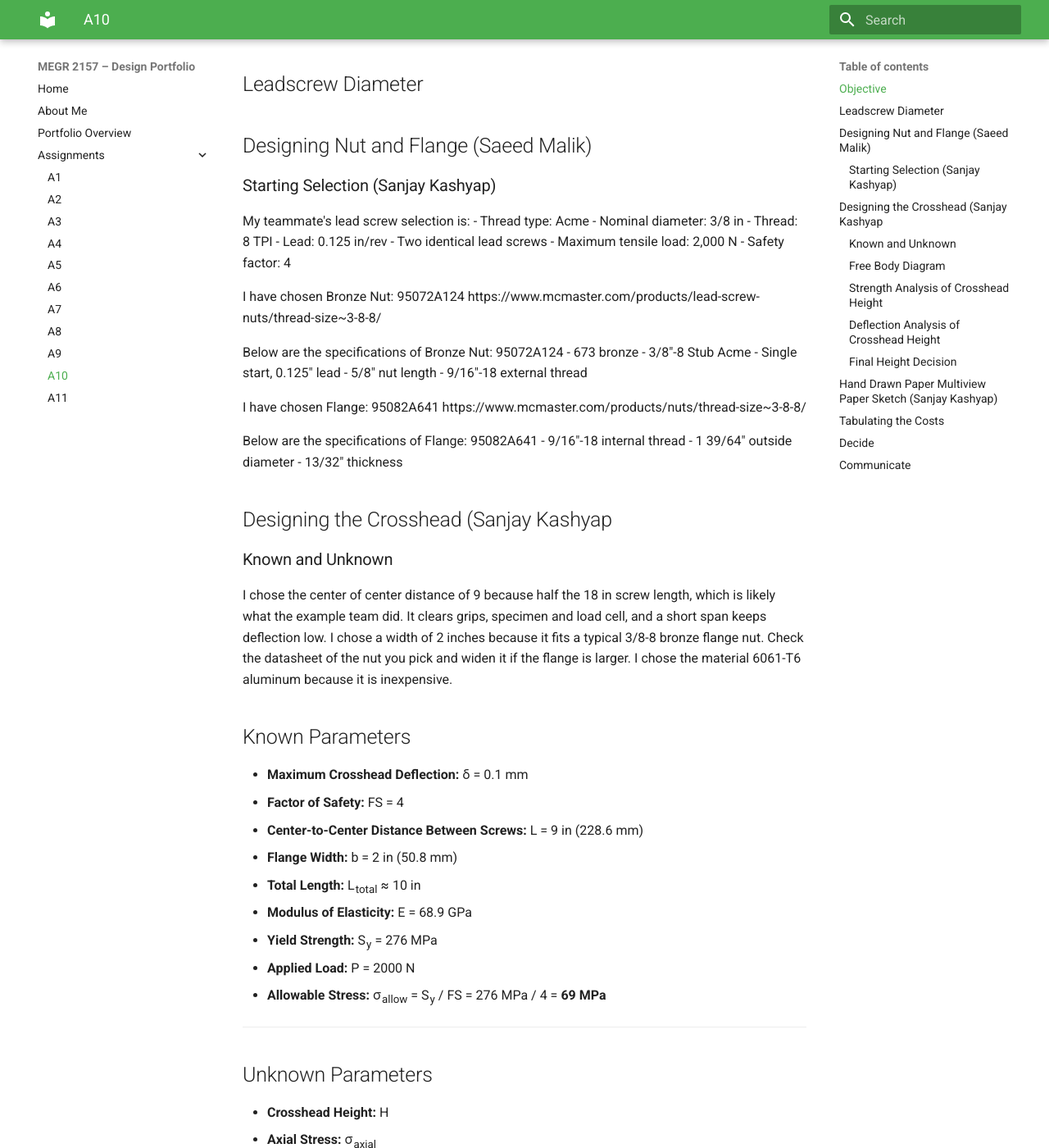
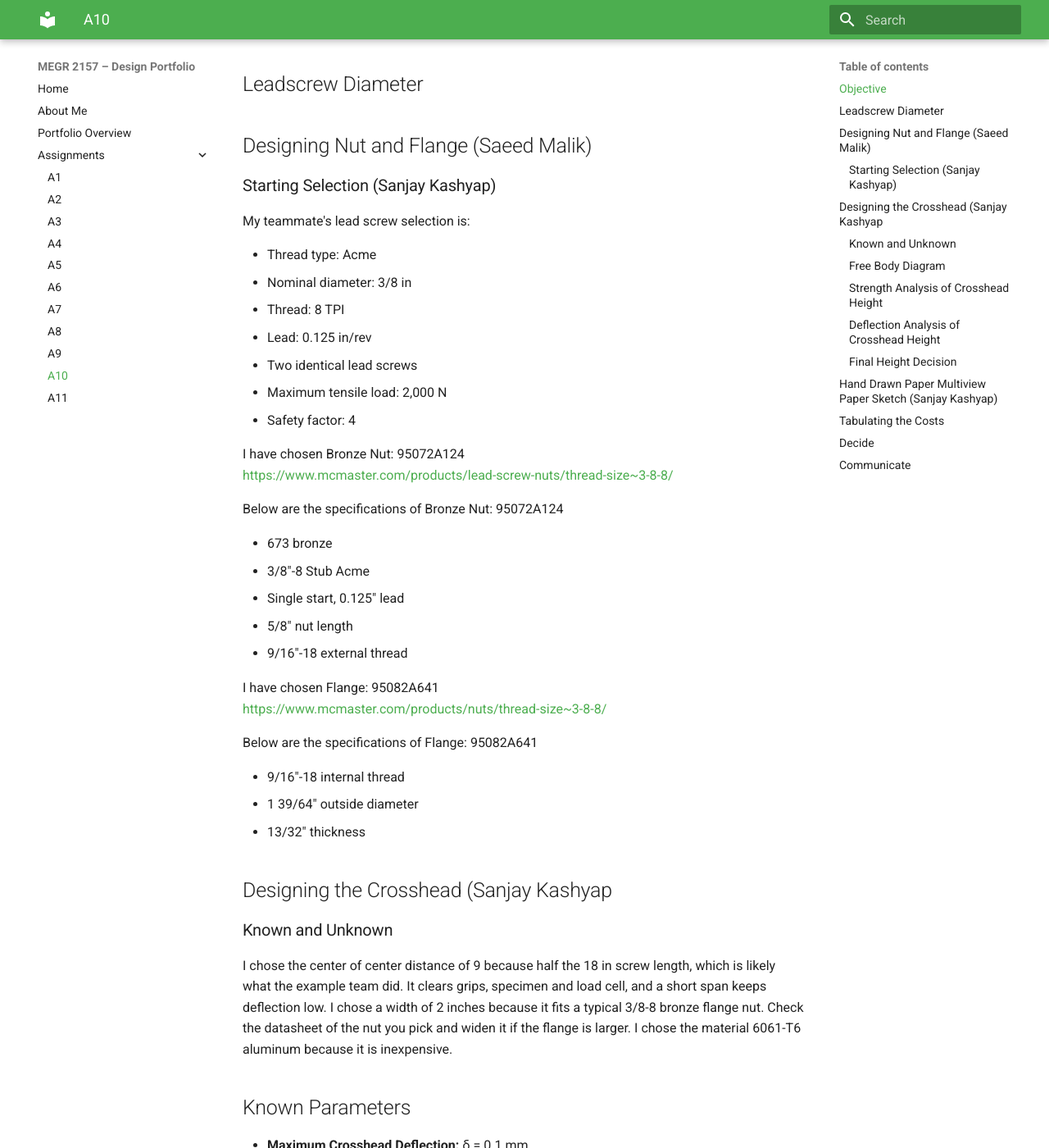
Before and after one commit to SanjayKashyap24/design-projects-portfolio, an MkDocs documentation site: the page built from docs/assignments/A10/index.md, in a window 1280 px wide and 1400 px high, scrolled down 1030 px. Shown: the whole window at 82% size. Built offline with MkDocs 1.6.1 and Material for MkDocs 9.7.7, drawn with Linux system fonts in a browser that asks for light colours; part of the change alters nothing that is shown.

Commit message:
Update index.md

```diff
--- a/docs/assignments/A10/index.md
+++ b/docs/assignments/A10/index.md
@@ -16,33 +16,45 @@ Design and build a mechanically driven tensile tester capable of applying up to
 
 ### Starting Selection (Sanjay Kashyap)
 
- My teammate's lead screw selection is:
-- Thread type: Acme
-- Nominal diameter: 3/8 in
-- Thread: 8 TPI
-- Lead: 0.125 in/rev
-- Two identical lead screws
-- Maximum tensile load: 2,000 N
-- Safety factor: 4
+<p>My teammate's lead screw selection is:</p>
 
-I have chosen Bronze Nut: 95072A124
- https://www.mcmaster.com/products/lead-screw-nuts/thread-size~3-8-8/
+<ul>
+  <li>Thread type: Acme</li>
+  <li>Nominal diameter: 3/8 in</li>
+  <li>Thread: 8 TPI</li>
+  <li>Lead: 0.125 in/rev</li>
+  <li>Two identical lead screws</li>
+  <li>Maximum tensile load: 2,000 N</li>
+  <li>Safety factor: 4</li>
+</ul>
 
-Below are the specifications of Bronze Nut: 95072A124
-- 673 bronze
-- 3/8"-8 Stub Acme
-- Single start, 0.125" lead
-- 5/8" nut length
-- 9/16"-18 external thread
+<p>
+  I have chosen Bronze Nut: 95072A124<br>
+  <a href="https://www.mcmaster.com/products/lead-screw-nuts/thread-size~3-8-8/">https://www.mcmaster.com/products/lead-screw-nuts/thread-size~3-8-8/</a>
+</p>
 
+<p>Below are the specifications of Bronze Nut: 95072A124</p>
 
- I have chosen Flange: 95082A641
- https://www.mcmaster.com/products/nuts/thread-size~3-8-8/
+<ul>
+  <li>673 bronze</li>
+  <li>3/8"-8 Stub Acme</li>
+  <li>Single start, 0.125" lead</li>
+  <li>5/8" nut length</li>
+  <li>9/16"-18 external thread</li>
+</ul>
 
-Below are the specifications of Flange: 95082A641
-- 9/16"-18 internal thread
-- 1 39/64" outside diameter
-- 13/32" thickness
+<p>
+  I have chosen Flange: 95082A641<br>
+  <a href="https://www.mcmaster.com/products/nuts/thread-size~3-8-8/">https://www.mcmaster.com/products/nuts/thread-size~3-8-8/</a>
+</p>
+
+<p>Below are the specifications of Flange: 95082A641</p>
+
+<ul>
+  <li>9/16"-18 internal thread</li>
+  <li>1 39/64" outside diameter</li>
+  <li>13/32" thickness</li>
+</ul>
 
 
 ## Designing the Crosshead (Sanjay Kashyap
```
